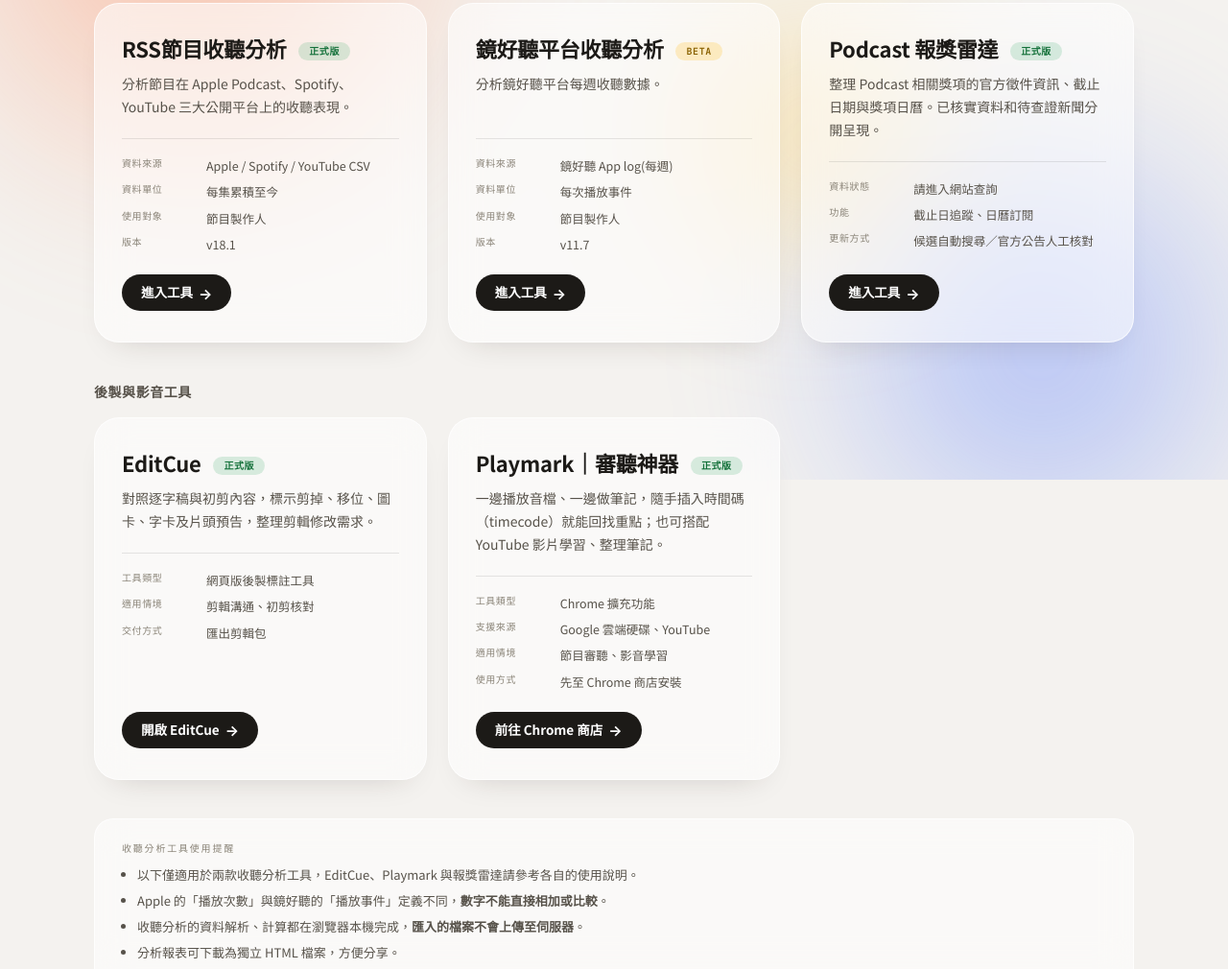
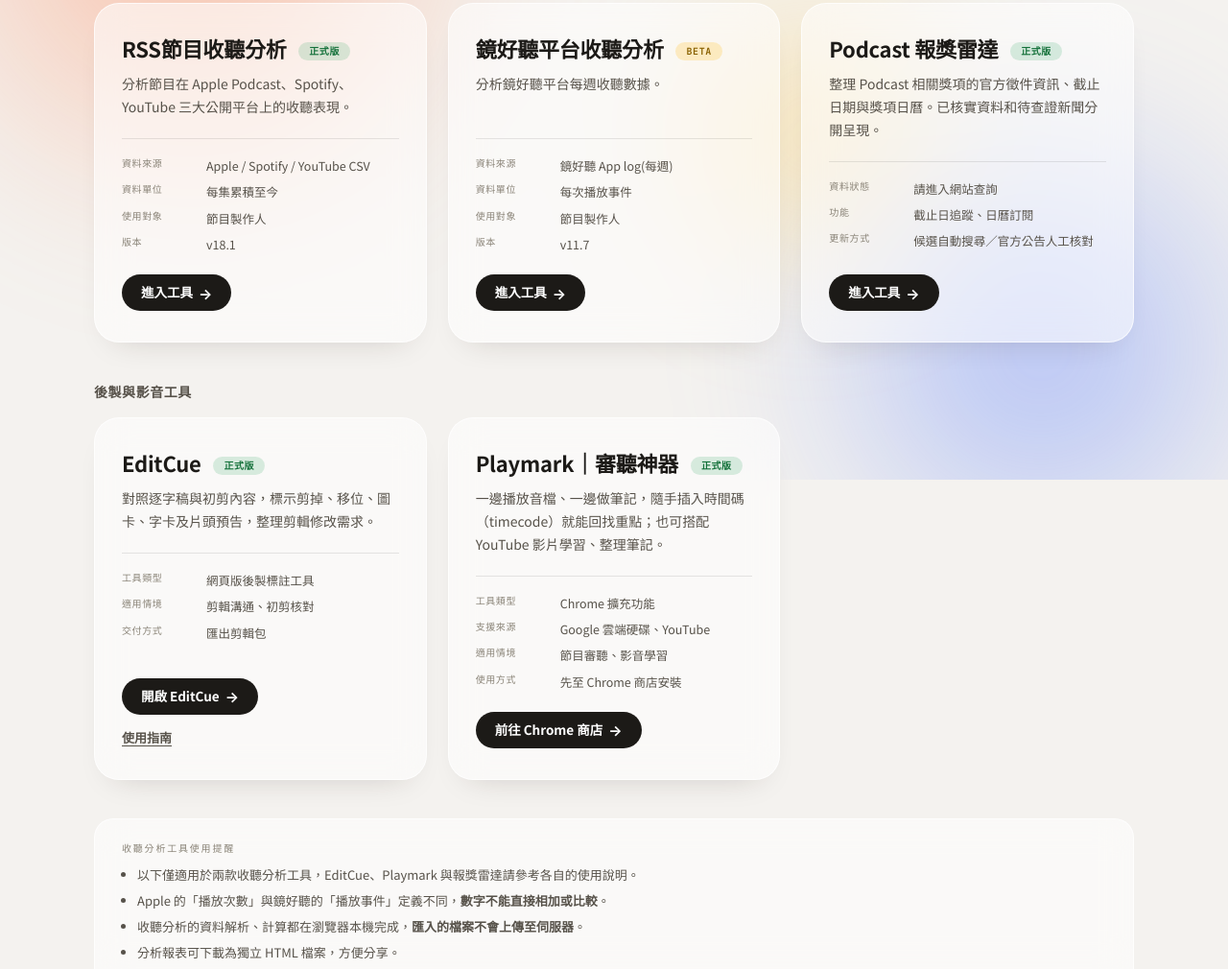
Before and after one commit to mirrorvoicegit/podcast-datas-platform, a plain HTML site: page index.html in a window 1280 px wide. Shown: the part 300-1310 px from the top of the page at 96% size. Drawn offline with Linux system fonts and the light colour scheme; no server answers.

Commit message:
ui: show EditCue guide link inside toolbox card

```diff
--- a/index.html
+++ b/index.html
@@ -266,6 +266,13 @@
     .tool-card { padding: 26px 22px; }
     .blob.b1, .blob.b2 { width: 90vw; height: 90vw; }
   }
+
+  /* EditCue 卡片保留整張點擊進入工具，另提供不重疊的指南連結。 */
+  .tool-editcue { position: relative; }
+  .tool-editcue .card-overlay-link { position:absolute; inset:0; z-index:1; }
+  .tool-editcue .card-overlay-link:focus-visible { outline:2px solid var(--ink); outline-offset:3px; border-radius:26px; }
+  .tool-editcue .tool-guide-link { position:relative; z-index:2; align-self:flex-start; margin-top:13px; font-size:13px; font-weight:700; color:var(--ink-soft); text-underline-offset:3px; }
+  .tool-editcue .tool-guide-link:hover,.tool-editcue .tool-guide-link:focus-visible{ color:var(--ink); }
 </style>
 </head>
 <body>
@@ -390,7 +397,8 @@
   <div class="section-heading">後製與影音工具</div>
   <div class="tools">
 
-    <a href="https://mirrorvoicegit.github.io/editcue/" class="tool-card tool-editcue" target="_blank" rel="noopener noreferrer">
+    <div class="tool-card tool-editcue">
+      <a class="card-overlay-link" href="https://mirrorvoicegit.github.io/editcue/" target="_blank" rel="noopener noreferrer" aria-label="開啟 EditCue"></a>
       <div class="tool-name">EditCue <span class="badge ready">正式版</span></div>
       <div class="tool-desc">
         對照逐字稿與初剪內容，標示剪掉、移位、圖卡、字卡及片頭預告，整理剪輯修改需求。
@@ -413,7 +421,8 @@
         <span>開啟 EditCue</span>
         <span class="arrow">→</span>
       </div>
-    </a>
+      <a href="https://mirrorvoicegit.github.io/editcue/guide.html" class="tool-guide-link" target="_blank" rel="noopener noreferrer">使用指南</a>
+    </div>
 
     <a href="https://chromewebstore.google.com/detail/playmark-%E2%80%94-%E9%9B%B2%E7%AB%AF%E7%A1%AC%E7%A2%9F%E5%BD%B1%E9%9F%B3%E6%92%AD%E6%94%BE%E5%99%A8/aeaolgdiohoggjpdapfamhleapfkiicg" class="tool-card tool-playmark" target="_blank" rel="noopener noreferrer">
       <div class="tool-name">
```
